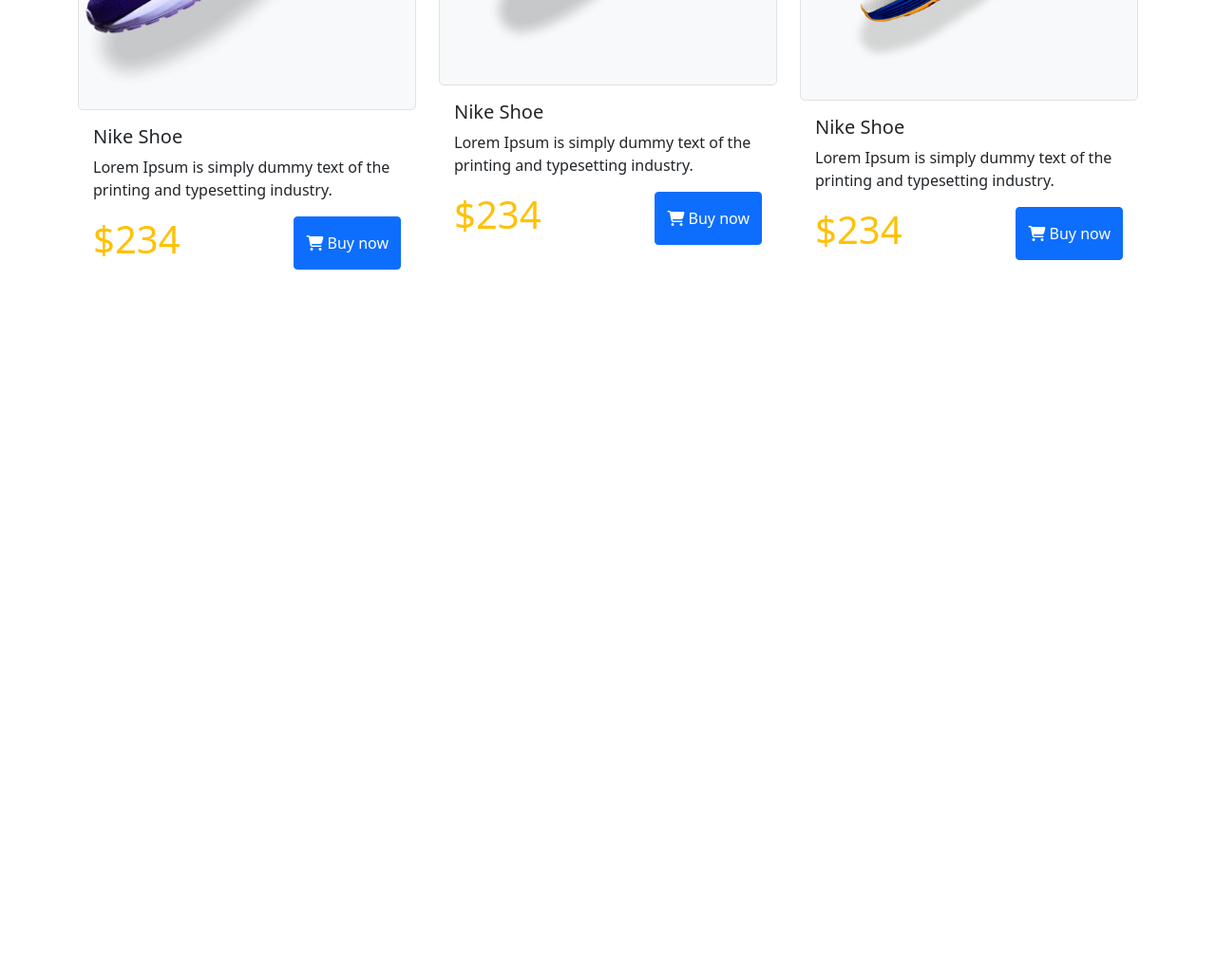
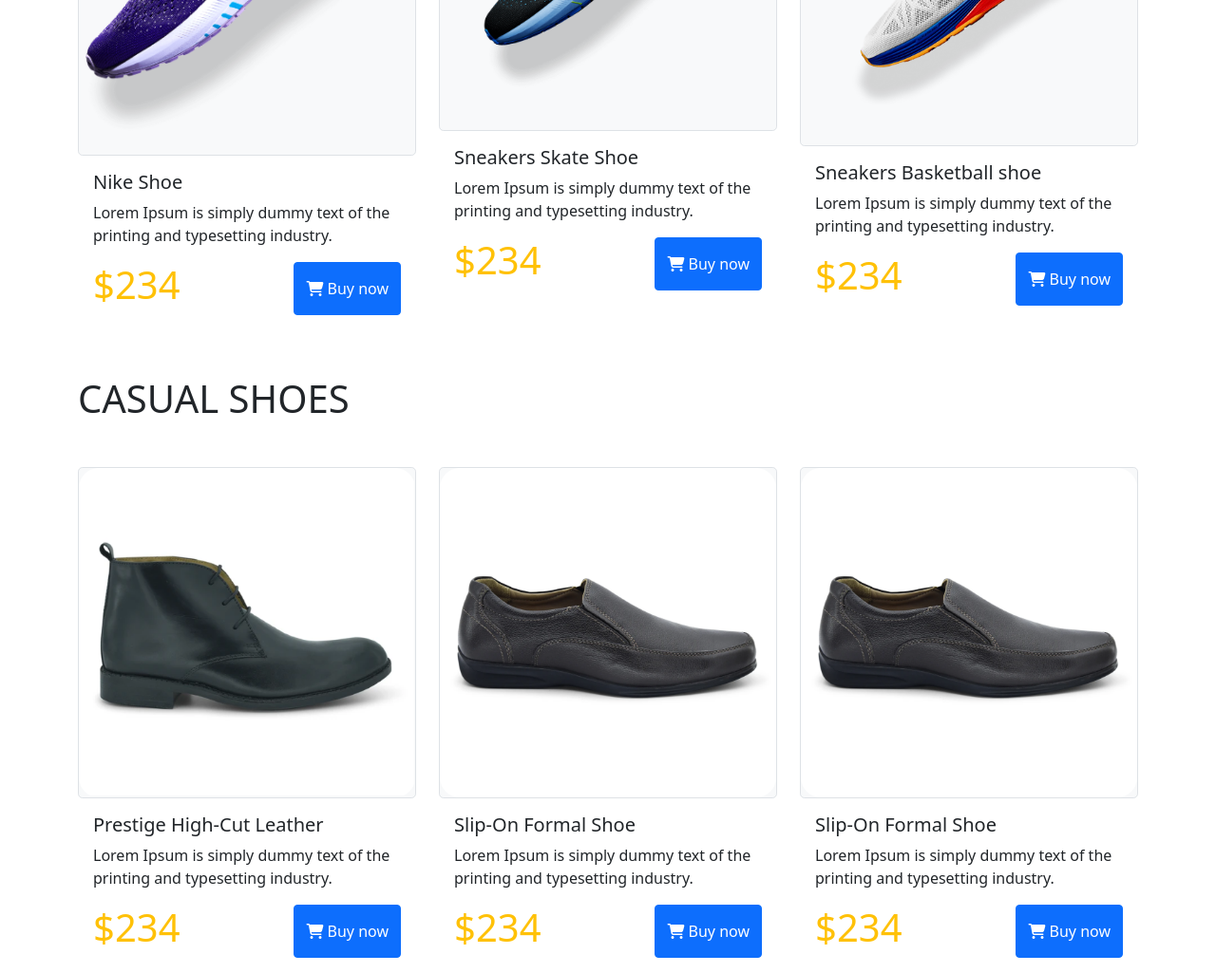
Before and after one commit to i-m-hossain/nike-react-, a plain HTML site: page index.html in a window 1280 px wide. Shown: the part 869-1894 px from the top of the page at 95% size. Before the commit the page ends 1169 px from the top, so only its background shows below. Drawn offline with nearby package versions, Linux system fonts and the light colour scheme.

Commit message:
formal shoes added

```diff
--- a/index.html
+++ b/index.html
@@ -18,7 +18,7 @@
     <header class="bg-primary">
 
         <!-- hero section -->
-        <div class="container">
+        <div class="container mb-5">
             <div class="row">
                 <div class="col-lg-6 col-12 order-2 order-lg-1">
                     <div>
@@ -38,7 +38,7 @@
     </header>
     <main>
         <!-- CASUAL SHOES -->
-        <section class="container">
+        <section class="container my-5">
             <h1 class="mb-5">CASUAL SHOES</h1>
             <div class="row">
                 <div class="col-12 col-lg-4">
@@ -66,7 +66,7 @@
                             <img src="./images/pngegg 1.png" class="card-img-top" alt="...">
                         </div>
                         <div class="card-body">
-                            <h5 class="card-title">Nike Shoe</h5>
+                            <h5 class="card-title">Sneakers Skate Shoe</h5>
                             <p class="card-text">Lorem Ipsum is simply dummy text of the
                             printing and typesetting industry.</p>
                             <div class="d-flex justify-content-between">
@@ -85,9 +85,73 @@
                             <img src="./images/image 5.png" class="card-img-top" alt="...">
                         </div>
                         <div class="card-body">
-                            <h5 class="card-title">Nike Shoe</h5>
+                            <h5 class="card-title">Sneakers Basketball shoe</h5>
                             <p class="card-text">Lorem Ipsum is simply dummy text of the
                             printing and typesetting industry.</p>
+                            <div class="d-flex justify-content-between">
+                                <h1 class="text-warning">$234</h1>
+                                <button href="#" class="btn btn-primary">
+                                    <i class="fa fa-shopping-cart"></i>
+                                    Buy now
+                                </button>
+                            </div>
+                        </div>
+                    </div>
+                </div>
+            </div>
+        </section>
+
+        <!-- Formal shoes -->
+        <section class="container">
+            <h1 class="mb-5">CASUAL SHOES</h1>
+            <div class="row">
+                <div class="col-12 col-lg-4">
+                    <div class="card border-0">
+                        <div class="bg-light border rounded-3 mx-auto">
+                            <img src="./images/Mask Group.png" class="card-img-top" alt="...">
+                        </div>
+                        <div class="card-body">
+                            <h5 class="card-title">Prestige High-Cut Leather</h5>
+                            <p class="card-text">Lorem Ipsum is simply dummy text of the
+                                printing and typesetting industry.</p>
+                            <div class="d-flex justify-content-between">
+                                <h1 class="text-warning">$234</h1>
+                                <button href="#" class="btn btn-primary">
+                                    <i class="fa fa-shopping-cart"></i>
+                                    Buy now
+                                </button>
+                            </div>
+                        </div>
+                    </div>
+                </div>
+                <div class="col-12 col-lg-4">
+                    <div class="card border-0">
+                        <div class="bg-light border rounded-3 mx-auto">
+                            <img src="./images/Rectangle 39.png" class="card-img-top" alt="...">
+                        </div>
+                        <div class="card-body">
+                            <h5 class="card-title">Slip-On Formal Shoe</h5>
+                            <p class="card-text">Lorem Ipsum is simply dummy text of the
+                                printing and typesetting industry.</p>
+                            <div class="d-flex justify-content-between">
+                                <h1 class="text-warning">$234</h1>
+                                <button href="#" class="btn btn-primary">
+                                    <i class="fa fa-shopping-cart"></i>
+                                    Buy now
+                                </button>
+                            </div>
+                        </div>
+                    </div>
+                </div>
+                <div class="col-12 col-lg-4">
+                    <div class="card border-0">
+                        <div class="bg-light border rounded-3 mx-auto">
+                            <img src="./images/Rectangle 39.png" class="card-img-top" alt="...">
+                        </div>
+                        <div class="card-body">
+                            <h5 class="card-title">Slip-On Formal Shoe</h5>
+                            <p class="card-text">Lorem Ipsum is simply dummy text of the
+                                printing and typesetting industry.</p>
                             <div class="d-flex justify-content-between">
                                 <h1 class="text-warning">$234</h1>
                                 <button href="#" class="btn btn-primary">
```
